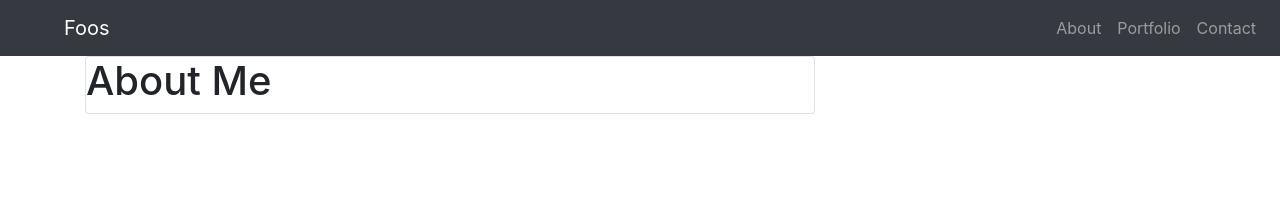
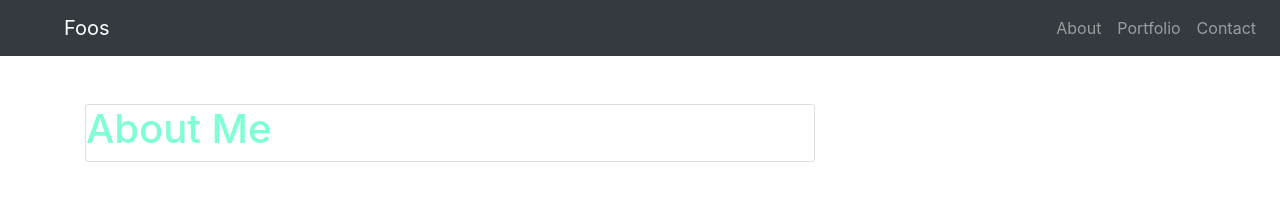
Before and after one commit to foosmahamud/Unit-02-Responsive-Portfolio, a plain HTML site: page index.html in a window 1280 px wide. Drawn offline with nearby package versions, Linux system fonts and the light colour scheme.

Commit message:
I added initial update all three poortfolio

```diff
--- a/index.html
+++ b/index.html
@@ -39,9 +39,9 @@
 
     <div class="container">
         <div class="row">
-            <div class="col-lg-8">
-                <div class="card">
-                    <h1>About Me</h1>
+            <div class="col-md-8">
+                <div class="card mt-5">
+                    <h1 class="about-title">About Me</h1>
                 </div>
             </div>
         </div>
--- a/style.css
+++ b/style.css
@@ -0,0 +1,3 @@
+.about-title {
+    color: aquamarine;
+}
```
